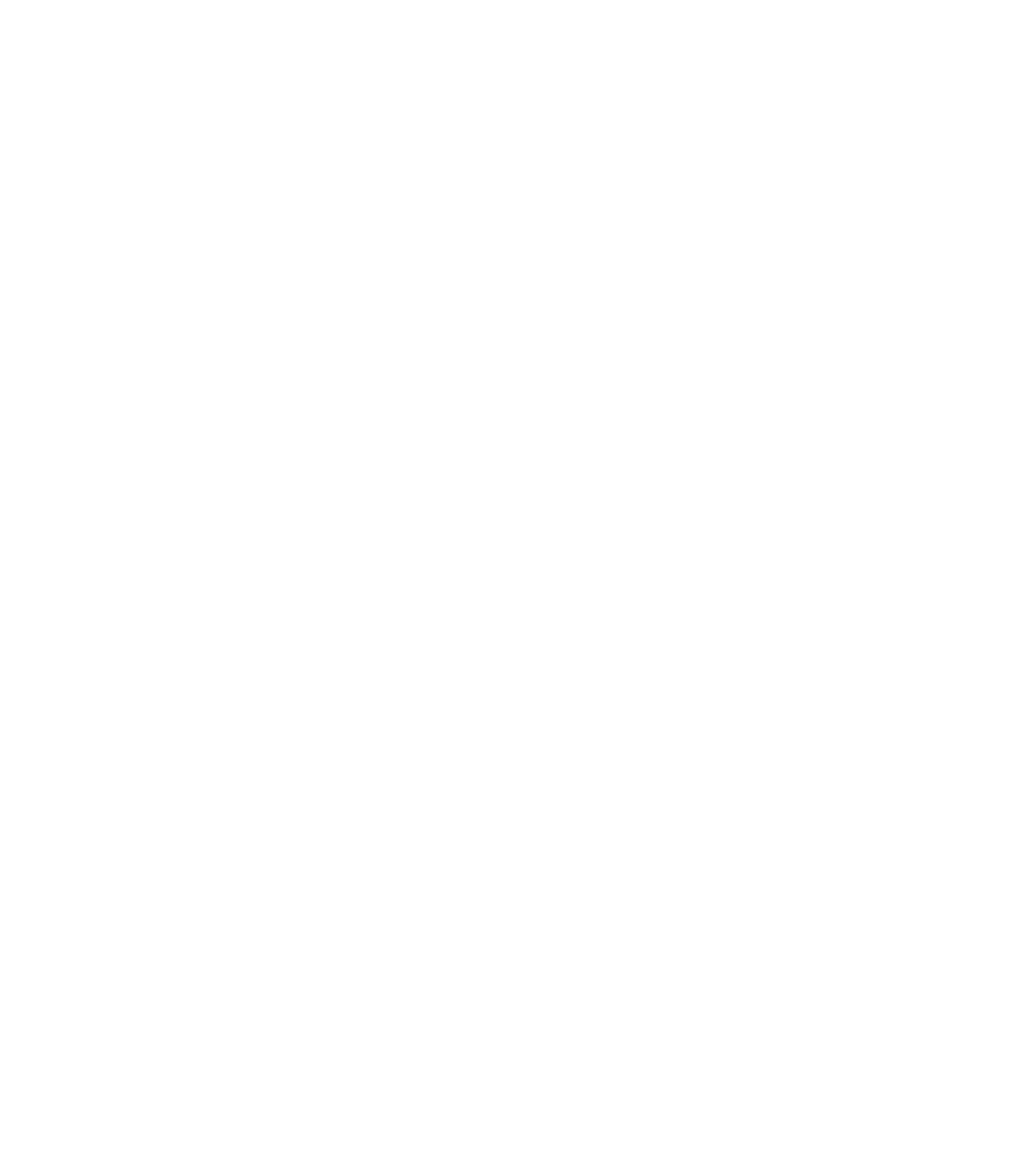
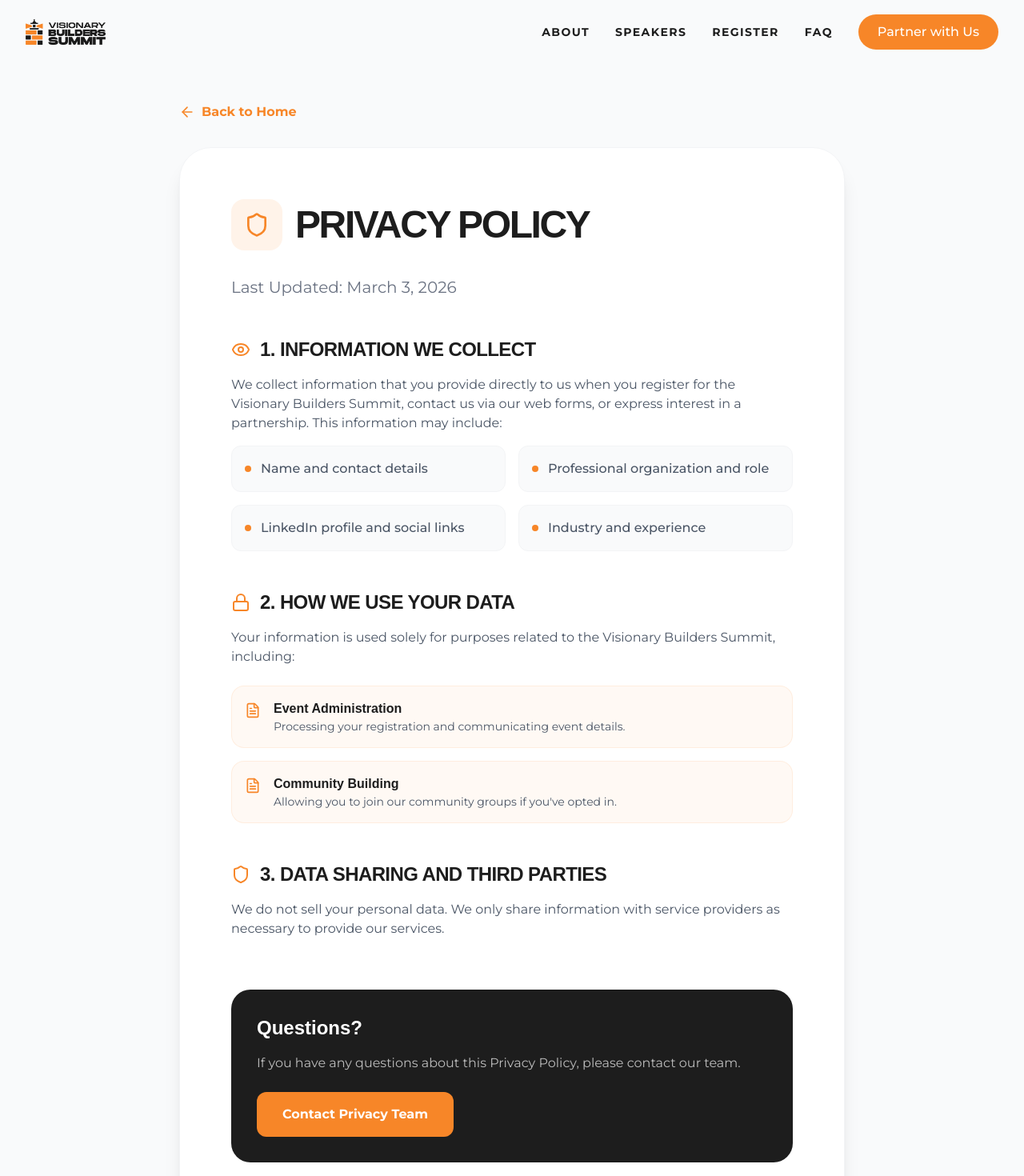
Before and after one commit to KuchiMercy/builders-summit, a React (Vite) app: page /privacy-policy in a window 1280 px wide. Before the commit this address had no page. Shown: the top 1470 px of the page at 80% size. Before the commit the page ends 800 px from the top, so only its background shows below. Built offline with nearby package versions, Linux system fonts and the light colour scheme; a web font is replaced by a local one.

Commit message:
feat: implement comprehensive data privacy features and Privacy Policy page

```diff
--- a/api/_utils.ts
+++ b/api/_utils.ts
@@ -86,7 +86,7 @@ export const emailTemplates = {
                 </div>
               </div>
 
-              <p>If you have any questions, feel free to reach out to us at <a href="mailto:visionarybuilderssummit@gmail.com">visionarybuilderssummit@gmail.com</a></p>
+              <p>If you have any questions, feel free to reach out to us at <a href="mailto:contact@visionarybuilderssummit.com">contact@visionarybuilderssummit.com</a></p>
 
               <p>See you at the summit!</p>
               <p><strong>The Visionary Builders Team</strong></p>
@@ -174,7 +174,7 @@ export const emailTemplates = {
                 <p>${data.message}</p>
               </div>
 
-              <p>We typically respond within 24-48 hours. If your inquiry is urgent, please feel free to reach out to us directly at <a href="mailto:visionarybuilderssummit@gmail.com">visionarybuilderssummit@gmail.com</a></p>
+              <p>We typically respond within 24-48 hours. If your inquiry is urgent, please feel free to reach out to us directly at <a href="mailto:contact@visionarybuilderssummit.com">contact@visionarybuilderssummit.com</a></p>
 
               <p>Best regards,<br><strong>The Visionary Builders Team</strong></p>
             </div>
@@ -258,7 +258,7 @@ export const emailTemplates = {
                 <li>We'll schedule a call to discuss opportunities</li>
               </ul>
 
-              <p>In the meantime, if you have any questions, please reach out to us at <a href="mailto:visionarybuilderssummit@gmail.com">visionarybuilderssummit@gmail.com</a></p>
+              <p>In the meantime, if you have any questions, please reach out to us at <a href="mailto:contact@visionarybuilderssummit.com">contact@visionarybuilderssummit.com</a></p>
 
               <p>Looking forward to building something great together!</p>
               <p><strong>The Visionary Builders Team</strong></p>
--- a/src/App.tsx
+++ b/src/App.tsx
@@ -2,6 +2,7 @@ import { useEffect } from "react";
 import { BrowserRouter as Router, Routes, Route, useLocation } from "react-router-dom";
 import Home from "./pages/Home";
 import PartnerWithUs from "./pages/PartnerWithUs";
+import PrivacyPolicy from "./pages/PrivacyPolicy";
 import "./App.css";
 
 // ScrollToTop component to handle scrolling on route change
@@ -29,6 +30,7 @@ function App() {
       <Routes>
         <Route path="/" element={<Home />} />
         <Route path="/partner-with-us" element={<PartnerWithUs />} />
+        <Route path="/privacy-policy" element={<PrivacyPolicy />} />
       </Routes>
     </Router>
   );
--- a/src/components/layout/Footer.tsx
+++ b/src/components/layout/Footer.tsx
@@ -45,7 +45,10 @@ const Footer = () => {
 
         <div className="pt-8 border-t border-white/10 flex flex-col md:flex-row justify-between items-center gap-4 text-white/30 text-sm font-medium">
           <p>&copy; {new Date().getFullYear()} Visionary Builders Summit. All rights reserved.</p>
-          <p>Designed for Visionaries.</p>
+          <div className="flex gap-6">
+            <Link to="/privacy-policy" className="hover:text-white transition-colors">Privacy Policy</Link>
+            <p>Designed for Visionaries.</p>
+          </div>
         </div>
       </div>
     </footer>
--- a/src/components/sections/Contact.tsx
+++ b/src/components/sections/Contact.tsx
@@ -1,5 +1,6 @@
 import React, { useState } from "react";
 import { Send, Mail, MapPin } from "lucide-react";
+import { Link } from "react-router-dom";
 
 const Contact = () => {
   const [formData, setFormData] = useState({
@@ -115,6 +116,12 @@ const Contact = () => {
                   placeholder="How can we help?"
                 ></textarea>
               </div>
+              <div className="text-sm text-dark/50">
+                By submitting, you agree to our{" "}
+                <Link to="/privacy-policy" target="_blank" className="text-primary font-bold hover:underline">
+                  Privacy Policy
+                </Link>.
+              </div>
               <button
                 type="submit"
                 disabled={status === "submitting"}
--- a/src/components/sections/Register.tsx
+++ b/src/components/sections/Register.tsx
@@ -1,5 +1,6 @@
 import React, { useState } from "react";
 import { Send, CheckCircle, MessageCircle } from "lucide-react";
+import { Link } from "react-router-dom";
 
 const Register = () => {
   const [formData, setFormData] = useState({
@@ -324,6 +325,13 @@ const Register = () => {
                 </div>
               )}
 
+              <div className="text-center text-gray-500 text-sm">
+                By clicking "Complete Registration", you agree to our{" "}
+                <Link to="/privacy-policy" target="_blank" className="text-primary font-bold hover:underline">
+                  Privacy Policy
+                </Link>.
+              </div>
+
               <button
                 type="submit"
                 disabled={status === "submitting"}
--- a/src/pages/PartnerWithUs.tsx
+++ b/src/pages/PartnerWithUs.tsx
@@ -2,6 +2,7 @@ import React, { useState } from "react";
 import Navbar from "../components/layout/Navbar";
 import Footer from "../components/layout/Footer";
 import { CheckCircle2, Send, ArrowRight, BarChart3, Users, Award, Handshake } from "lucide-react";
+import { Link } from "react-router-dom";
 
 const PartnerWithUs = () => {
   const [formData, setFormData] = useState({
@@ -263,6 +264,13 @@ const PartnerWithUs = () => {
 
 
 
+              <div className="text-center text-dark/50 text-sm">
+                By submitting interest, you agree to our{" "}
+                <Link to="/privacy-policy" target="_blank" className="text-primary font-bold hover:underline">
+                  Privacy Policy
+                </Link>.
+              </div>
+
               <button
                 type="submit"
                 disabled={status === "submitting"}
--- /dev/null
+++ b/src/pages/PrivacyPolicy.tsx
@@ -0,0 +1,119 @@
+import Navbar from "../components/layout/Navbar";
+import Footer from "../components/layout/Footer";
+import { ArrowLeft, Shield, Lock, Eye, FileText } from "lucide-react";
+import { Link } from "react-router-dom";
+
+const PrivacyPolicy = () => {
+    return (
+        <div className="min-h-screen bg-gray-50 flex flex-col">
+            <Navbar />
+
+            <main className="grow pt-32 pb-24">
+                <div className="max-w-4xl mx-auto px-4 sm:px-6 lg:px-8">
+                    <Link
+                        to="/"
+                        className="inline-flex items-center gap-2 text-primary font-bold mb-8 hover:translate-x-[-4px] transition-transform"
+                    >
+                        <ArrowLeft size={20} />
+                        Back to Home
+                    </Link>
+
+                    <div className="bg-white rounded-[2.5rem] p-8 md:p-16 shadow-xl border border-gray-100">
+                        <div className="flex items-center gap-4 mb-8">
+                            <div className="w-16 h-16 bg-primary/10 rounded-2xl flex items-center justify-center text-primary">
+                                <Shield size={32} />
+                            </div>
+                            <h1 className="text-4xl md:text-5xl font-black text-dark tracking-tighter">
+                                PRIVACY POLICY
+                            </h1>
+                        </div>
+
+                        <div className="prose prose-lg max-w-none text-gray-600">
+                            <p className="lead text-xl text-gray-500 mb-12">
+                                Last Updated: March 3, 2026
+                            </p>
+
+                            <section className="mb-12">
+                                <div className="flex items-center gap-3 mb-4 text-dark">
+                                    <Eye size={24} className="text-primary" />
+                                    <h2 className="text-2xl font-bold m-0 uppercase tracking-tight">1. Information We Collect</h2>
+                                </div>
+                                <p>
+                                    We collect information that you provide directly to us when you register for the Visionary Builders Summit,
+                                    contact us via our web forms, or express interest in a partnership. This information may include:
+                                </p>
+                                <ul className="grid grid-cols-1 md:grid-cols-2 gap-4 mt-4 list-none p-0">
+                                    <li className="bg-gray-50 p-4 rounded-xl border border-gray-100 flex items-center gap-3 font-medium">
+                                        <div className="w-2 h-2 bg-primary rounded-full"></div> Name and contact details
+                                    </li>
+                                    <li className="bg-gray-50 p-4 rounded-xl border border-gray-100 flex items-center gap-3 font-medium">
+                                        <div className="w-2 h-2 bg-primary rounded-full"></div> Professional organization and role
+                                    </li>
+                                    <li className="bg-gray-50 p-4 rounded-xl border border-gray-100 flex items-center gap-3 font-medium">
+                                        <div className="w-2 h-2 bg-primary rounded-full"></div> LinkedIn profile and social links
+                                    </li>
+                                    <li className="bg-gray-50 p-4 rounded-xl border border-gray-100 flex items-center gap-3 font-medium">
+                                        <div className="w-2 h-2 bg-primary rounded-full"></div> Industry and experience
+                                    </li>
+                                </ul>
+                            </section>
+
+                            <section className="mb-12">
+                                <div className="flex items-center gap-3 mb-4 text-dark">
+                                    <Lock size={24} className="text-primary" />
+                                    <h2 className="text-2xl font-bold m-0 uppercase tracking-tight">2. How We Use Your Data</h2>
+                                </div>
+                                <p>
+                                    Your information is used solely for purposes related to the Visionary Builders Summit, including:
+                                </p>
+                                <div className="space-y-4 mt-6">
+                                    <div className="flex gap-4 p-4 rounded-2xl bg-primary/5 border border-primary/10">
+                                        <div className="mt-1"><FileText size={20} className="text-primary" /></div>
+                                        <div>
+                                            <h4 className="font-bold text-dark m-0">Event Administration</h4>
+                                            <p className="text-sm mb-0">Processing your registration and communicating event details.</p>
+                                        </div>
+                                    </div>
+                                    <div className="flex gap-4 p-4 rounded-2xl bg-primary/5 border border-primary/10">
+                                        <div className="mt-1"><FileText size={20} className="text-primary" /></div>
+                                        <div>
+                                            <h4 className="font-bold text-dark m-0">Community Building</h4>
+                                            <p className="text-sm mb-0">Allowing you to join our community groups if you've opted in.</p>
+                                        </div>
+                                    </div>
+                                </div>
+                            </section>
+
+                            <section className="mb-12">
+                                <div className="flex items-center gap-3 mb-4 text-dark">
+                                    <Shield size={24} className="text-primary" />
+                                    <h2 className="text-2xl font-bold m-0 uppercase tracking-tight">3. Data Sharing and Third Parties</h2>
+                                </div>
+                                <p>
+                                    We do not sell your personal data. We only share information with service providers as necessary to provide our services.
+                                </p>
+                            </section>
+
+                            <div className="mt-16 p-8 bg-dark rounded-3xl text-white">
+                                <h3 className="text-2xl font-bold mb-4">Questions?</h3>
+                                <p className="text-white/70 mb-6">
+                                    If you have any questions about this Privacy Policy, please contact our team.
+                                </p>
+                                <a
+                                    href="mailto:contact@visionarybuilderssummit.com"
+                                    className="inline-block px-8 py-4 bg-primary text-white font-bold rounded-xl hover:opacity-90 transition-all"
+                                >
+                                    Contact Privacy Team
+                                </a>
+                            </div>
+                        </div>
+                    </div>
+                </div>
+            </main>
+
+            <Footer />
+        </div>
+    );
+};
+
+export default PrivacyPolicy;
```
